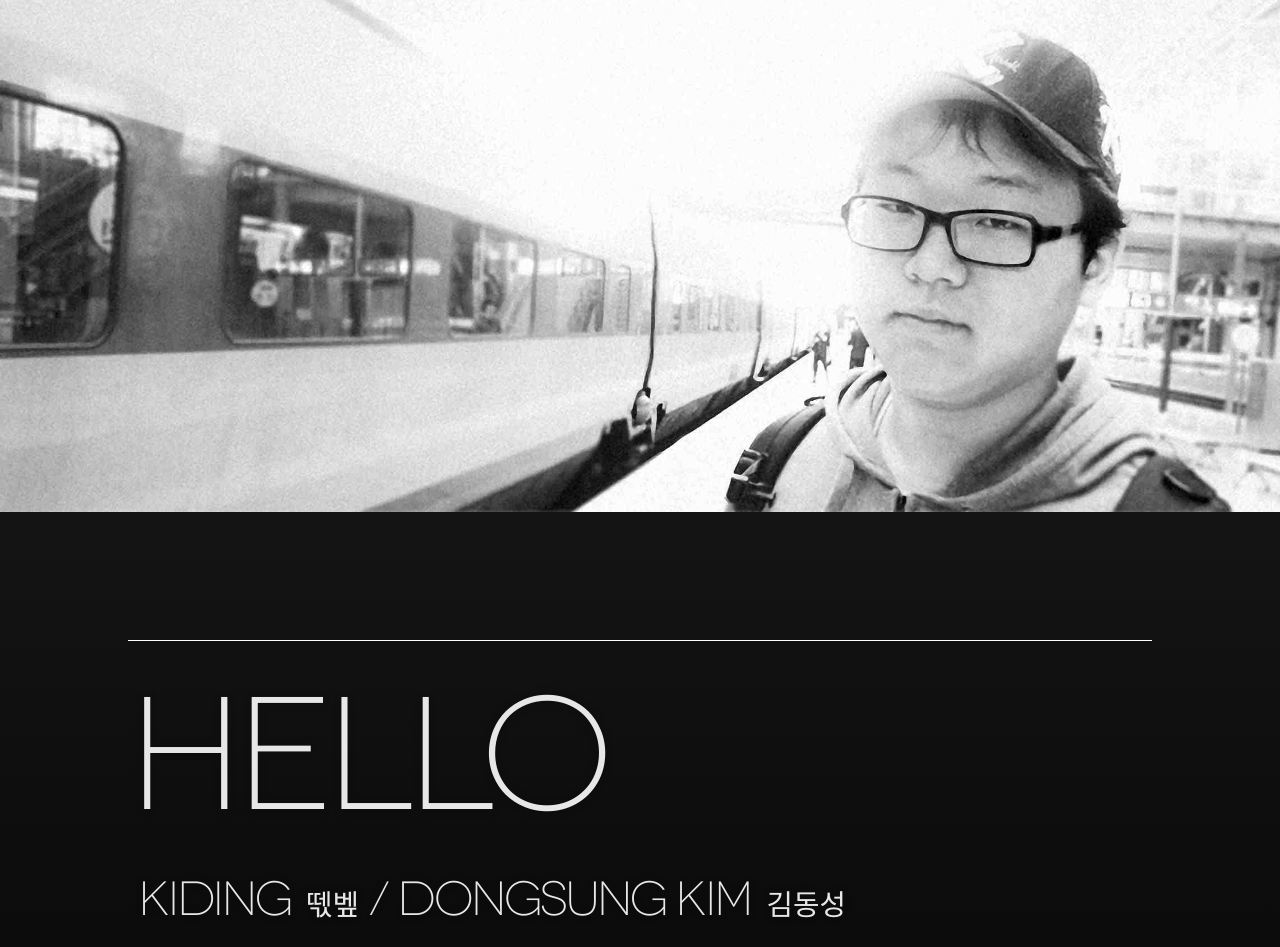
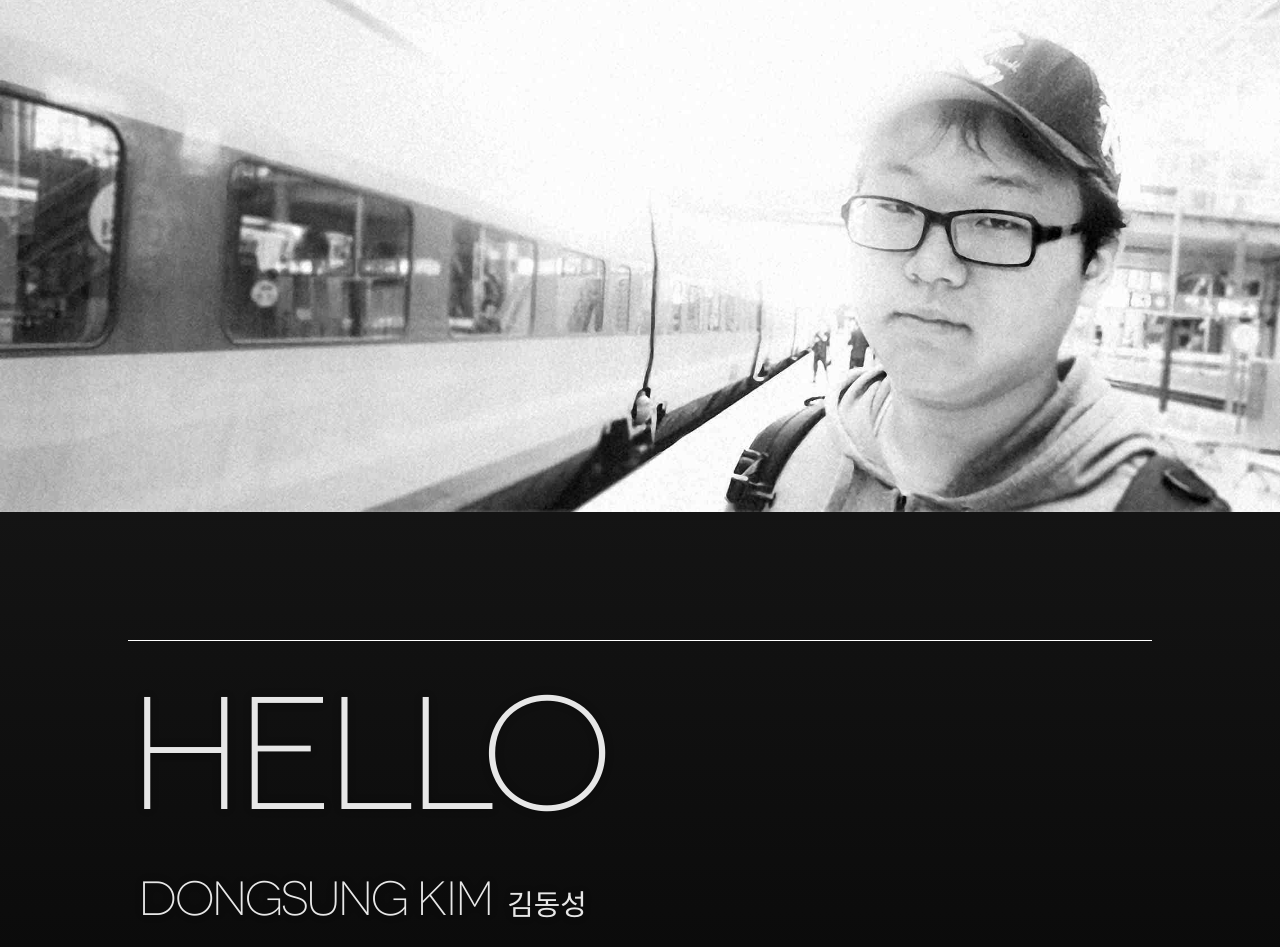
Before and after one commit to kiding/kiding.github.io, a plain HTML site: page index.html in a window 1280 px wide. Shown: the top 947 px of the page. Drawn offline with Linux system fonts and the light colour scheme.

Commit message:
Update index.html

```diff
--- a/index.html
+++ b/index.html
@@ -9,12 +9,12 @@
 <link rel="stylesheet" type="text/css" href="css/me.css">
 <link rel="stylesheet" href="https://maxcdn.bootstrapcdn.com/font-awesome/4.3.0/css/font-awesome.min.css">
 
-<title>떿ͩͥᷜ벺ᷛᷠͥ</title>
+<title>kiding</title>
 
 <meta property="fb:admins"               content="522383406">
 <meta property="og:type"                 content="website">
 <meta property="og:image"                content="/image/avatar.png">
-<meta property="og:description"          content="떿ͩͥᷜ벺ᷛᷠͥ">
+<meta property="og:description"          content="kiding">
 </head>
 
 <body>
@@ -27,7 +27,7 @@
 		<h1>Hello</h1>
 
 		<ul>
-			<li>kiding <span>떿벺</span> / Dongsung Kim <span>김동성</span></li>
+			<li>Dongsung Kim <span>김동성</span></li>
 		</ul>
 
 		<br>
```
